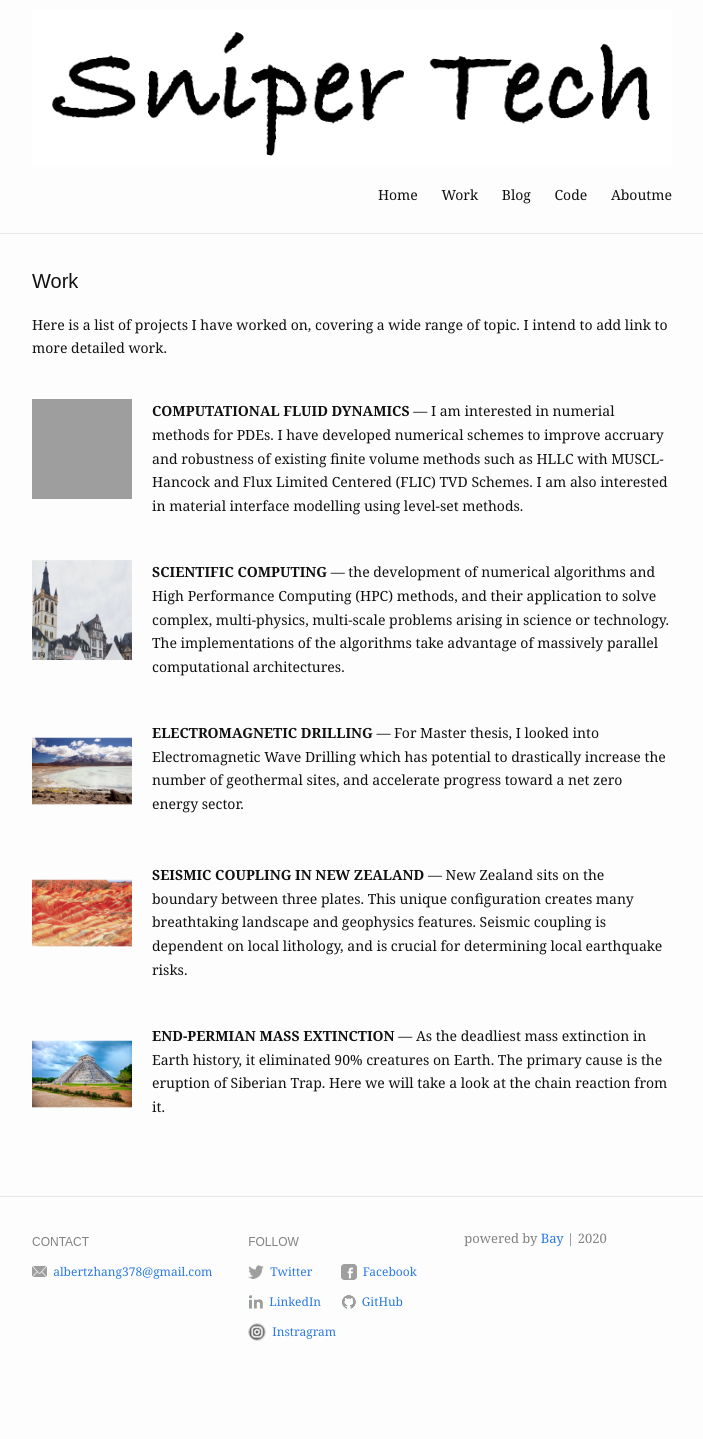
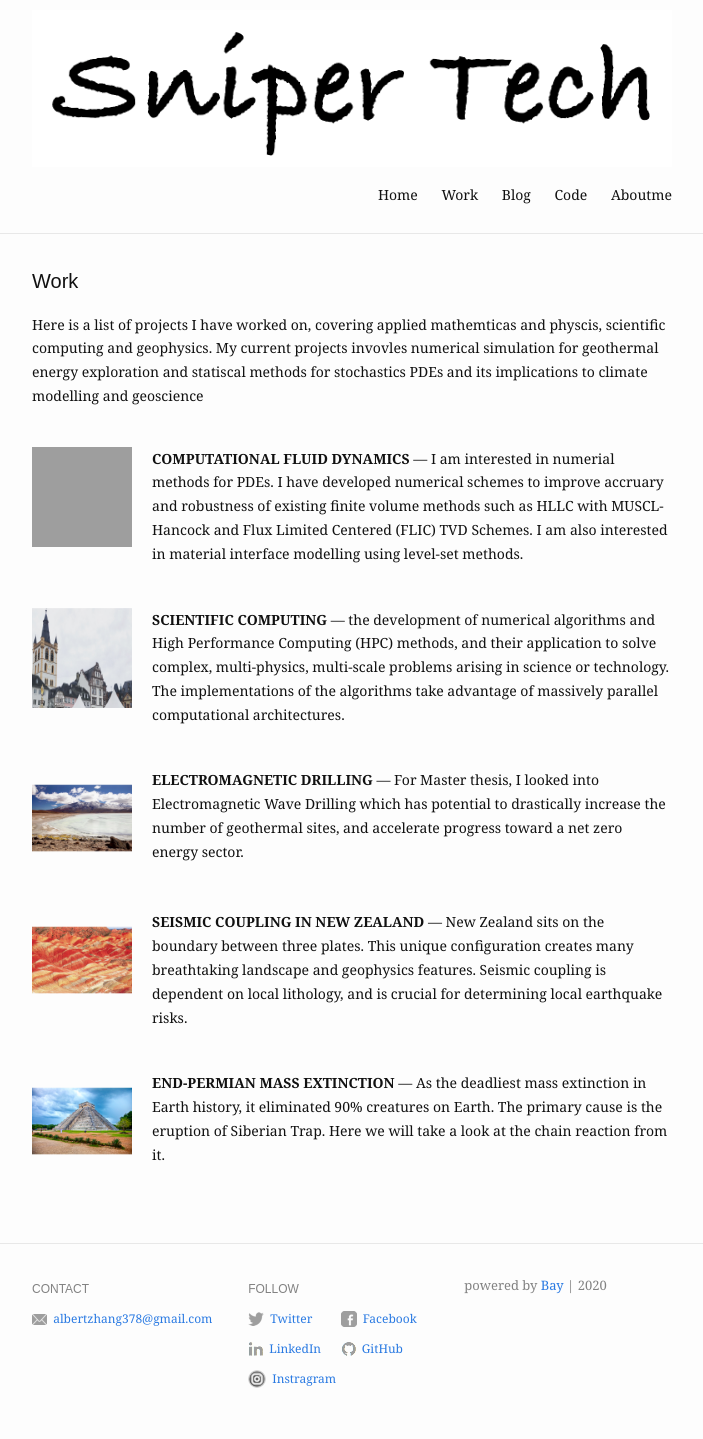
Before and after one commit to albert97/Snippet_Tech, a Jekyll site: the page built from work.md, in a window 1280 px wide. Shown: the whole page, without its empty margins (288-991 px from the left). Built offline with Jekyll 4.4.1, drawn with Linux system fonts in a browser that asks for light colours; before the commit the page ends 1392 px from its top, so only the background shows below that.

Commit message:
Update work.md

```diff
--- a/work.md
+++ b/work.md
@@ -36,6 +36,6 @@ items:
     description: As the deadliest mass extinction in Earth history, it eliminated 90% creatures on Earth. The primary cause is the eruption of Siberian Trap. Here we will take a look at the chain reaction from it.
 ---
 
-Here is a list of projects I have worked on, covering a wide range of topic. I intend to add link to more detailed work.
+Here is a list of projects I have worked on, covering applied mathemticas and physcis, scientific computing and geophysics. My current projects invovles numerical simulation for geothermal energy exploration and statiscal methods for stochastics PDEs and its implications to climate modelling and geoscience
 <br />
 <br />
```
